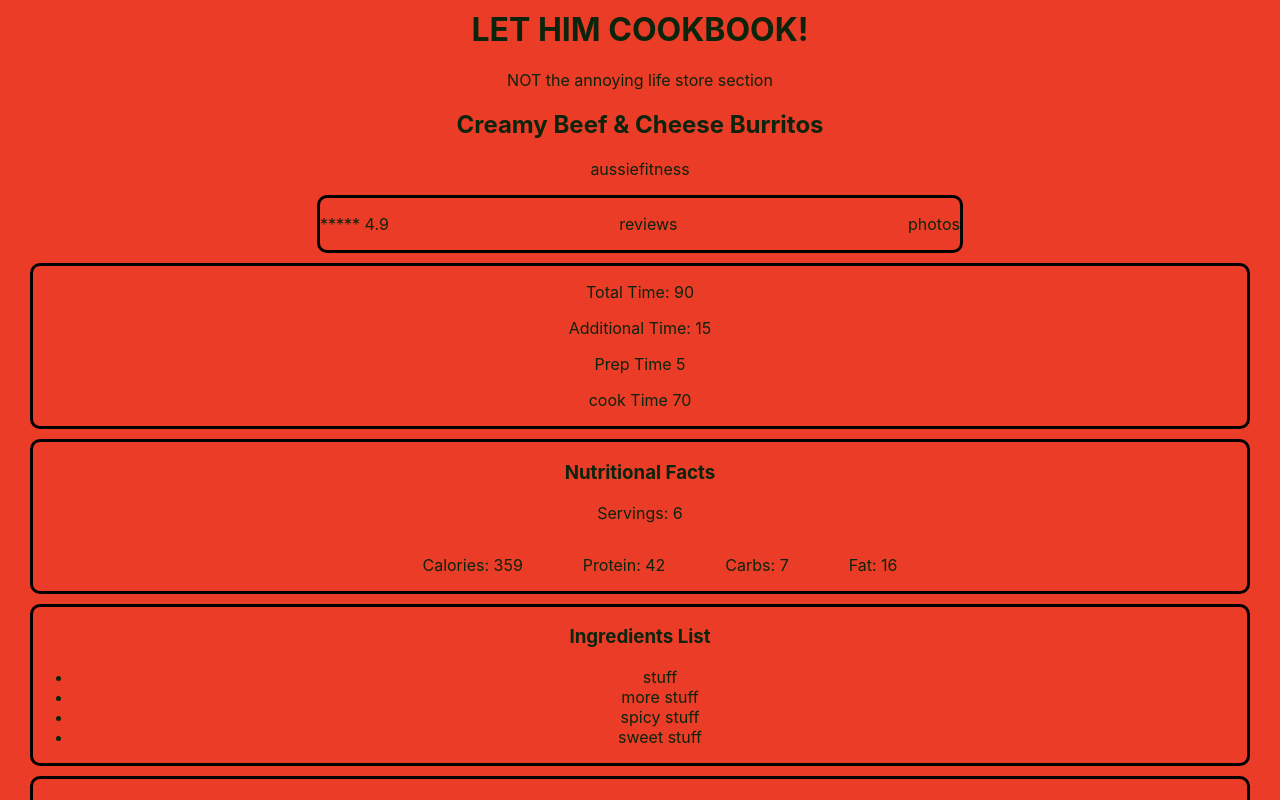
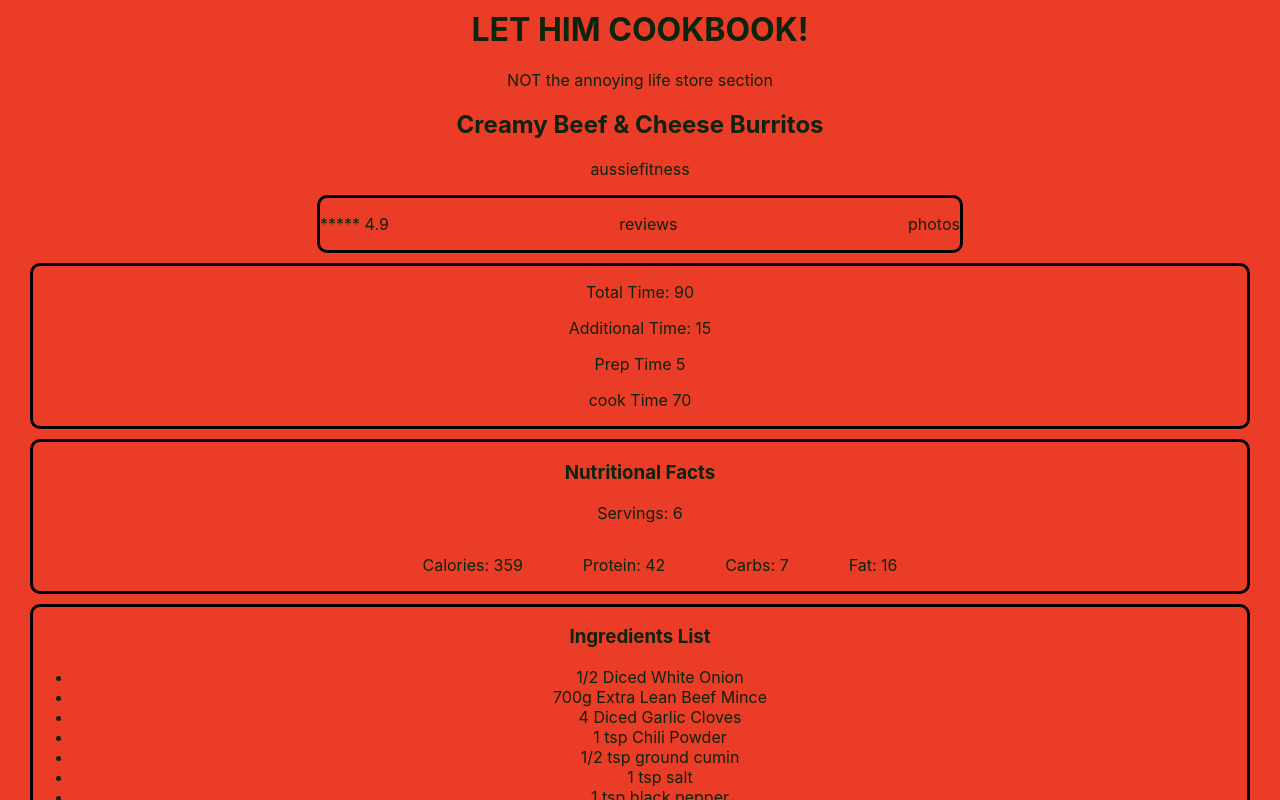
Before and after one commit to AlexDoss42/cookbook, a React (Create React App) app: page / in a window 1280 px wide. Shown: the top 800 px of the page. Built offline with nearby package versions, Linux system fonts and the light colour scheme.

Commit message:
returns a dynamic ingredient list

```diff
--- a/src/Components/Ingredients.jsx
+++ b/src/Components/Ingredients.jsx
@@ -1,15 +1,15 @@
 import React from 'react'
 
-export const Ingredients = () => {
+export const Ingredients = ({ Ingredients }) => {
+  console.log(Ingredients)
   return (
     <div className='section'>
         <h3>Ingredients List</h3>
 
         <ul>
-        <li>stuff</li>
-        <li>more stuff</li>
-        <li>spicy stuff</li>
-        <li>sweet stuff</li>
+          {Ingredients.map((ingredient) => {
+            return<li>{ingredient}</li>
+          })}
         </ul>
     </div>
   )
```
